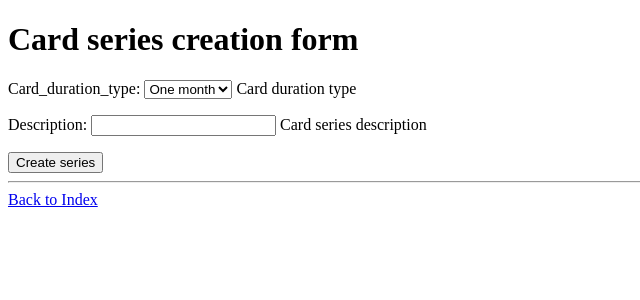
After one commit to AlexanderUp/bonus_cards, a Django app: page /create_series/ in a window 1280 px wide. The commit adds this page. Shown: the top 300 px of the page, without its empty margins (0-640 px from the left). Run offline with Django 4.2, Linux system fonts and the light colour scheme.

```diff
--- a/bonus/cards/admin.py
+++ b/bonus/cards/admin.py
@@ -48,6 +48,7 @@ class TransactionAdmin(admin.ModelAdmin):
     list_display = (
         "pk",
         "card",
+        "date_time",
         "amount",
         "description",
     )
--- a/bonus/cards/forms.py
+++ b/bonus/cards/forms.py
@@ -1,7 +1,14 @@
 from django import forms
+from django.core.exceptions import ValidationError
 from django.core.validators import MinValueValidator
 
 from .models import CardSeries
+
+
+class CardSeriesCreationForm(forms.ModelForm):
+    class Meta:
+        model = CardSeries
+        fields = ("duration_type", "description",)
 
 
 class CardGenerationForm(forms.Form):
@@ -18,3 +25,89 @@ class CardGenerationForm(forms.Form):
         ),
         initial=10,
     )
+
+
+class CardSearchForm(forms.Form):
+    series_from = forms.IntegerField(
+        min_value=1,
+        label="Card series from",
+        help_text="Card series from",
+        required=False,
+    )
+    series_to = forms.IntegerField(
+        min_value=1,
+        label="Card series to",
+        help_text="Card series to",
+        required=False,
+    )
+    number_from = forms.IntegerField(
+        min_value=1,
+        label="Card number from",
+        help_text="Card number from",
+        required=False,
+    )
+    number_to = forms.IntegerField(
+        min_value=1,
+        label="Card number to",
+        help_text="Card number to",
+        required=False,
+    )
+    issue_date_from = forms.DateTimeField(
+        label="Issued from",
+        help_text="Issued from",
+        required=False,
+        widget=forms.SelectDateWidget(),
+    )
+    issue_date_to = forms.DateTimeField(
+        label="Issued to",
+        help_text="Issued to",
+        required=False,
+        widget=forms.SelectDateWidget(),
+    )
+    valid_from = forms.DateTimeField(
+        label="Valid to min date",
+        help_text="Valid to min date",
+        required=False,
+        widget=forms.SelectDateWidget(),
+    )
+    valid_to = forms.DateTimeField(
+        label="Valid to max date",
+        help_text="Valid to max date",
+        required=False,
+        widget=forms.SelectDateWidget(),
+    )
+
+    def clean(self):
+        cleaned_data = super().clean()
+        series_from = cleaned_data.get("series_from")
+        series_to = cleaned_data.get("series_to")
+        number_from = cleaned_data.get("number_from")
+        number_to = cleaned_data.get("number_to")
+        issue_date_from = cleaned_data.get("issue_date_from")
+        issue_date_to = cleaned_data.get("issue_date_to")
+        valid_from = cleaned_data.get("valid_from")
+        valid_to = cleaned_data.get("valid_to")
+
+        if series_from and series_to:
+            if series_from > series_to:
+                raise ValidationError("Incorrect series bound!")
+
+        if number_from and number_to:
+            if number_from > number_to:
+                raise ValidationError("Incorrect number bound!")
+
+        if issue_date_from and issue_date_to:
+            if issue_date_from > issue_date_to:
+                raise ValidationError("Incorrect issue date bound!")
+
+        if valid_from and valid_to:
+            if valid_from > valid_to:
+                raise ValidationError("Incorrect valid until bound1")
+
+        conditions = (
+            series_from, series_to, number_from, number_to,
+            issue_date_from, issue_date_to, valid_from, valid_to,
+        )
+
+        if not any(conditions):
+            raise ValidationError("No conditions specified!")
--- a/bonus/cards/models.py
+++ b/bonus/cards/models.py
@@ -60,7 +60,6 @@ class CardSeries(models.Model):
 
 
 class Card(models.Model):
-
     NOT_ACTIVATED = 0
     ACTIVATED = 1
     OUTDATED = 2
--- /dev/null
+++ b/bonus/cards/templates/create_card_series.html
@@ -0,0 +1,12 @@
+{% extends "base.html" %}
+{% block title %}Card Series creation{% endblock %}
+{% block content %}
+<h1>Card series creation form</h1>
+<div>
+    <form method="post" action="">
+        {% csrf_token %}
+        {{ form.as_p }}
+        <button type="submit">Create series</button>
+    </form>
+</div>
+{% endblock %}
--- a/bonus/cards/templates/index.html
+++ b/bonus/cards/templates/index.html
@@ -4,7 +4,9 @@
     <h1>Welcome to Card generator!</h1>
     <hr>
     <h3>Available actions:</h3>
+    <p><a href="{% url 'cards:card_series_list' %}">Card series list</a></p>
     <p><a href="{% url 'cards:card_list' %}">Card list</a></p>
+    <p><a href="{% url 'cards:create_series' %}">Create card series</a></p>
     <p><a href="{% url 'cards:generate_cards' %}">Generate cards</a></p>
-    <p><a href="">Search card</a></p>
+    <p><a href="{% url 'cards:card_search' %}">Search card</a></p>
 {% endblock %}
--- a/bonus/cards/urls.py
+++ b/bonus/cards/urls.py
@@ -5,6 +5,11 @@ from . import views
 app_name = "cards"
 
 urlpatterns = [
+    path(
+        "card_series/",
+        views.CardSeriesListView.as_view(),
+        name="card_series_list"
+    ),
     path("card_list/", views.CardListView.as_view(), name="card_list"),
     path(
         "card_detail/<int:pk>/",
@@ -34,5 +39,13 @@ urlpatterns = [
         views.GenerateCardsFormView.as_view(),
         name="generate_cards"
     ),
+    path(
+        "create_series/",
+        views.CardSeriesCreationFormView.as_view(),
+        name="create_series"
+    ),
+    path(
+        "card_search/", views.CardSearchFormView.as_view(), name="card_search"
+    ),
     path("", views.IndexView.as_view(), name="index"),
 ]
--- a/bonus/cards/views.py
+++ b/bonus/cards/views.py
@@ -4,13 +4,18 @@ from django.urls import reverse, reverse_lazy
 from django.views.generic import (DeleteView, DetailView, FormView, ListView,
                                   TemplateView)
 
-from .forms import CardGenerationForm
-from .models import Card
+from .forms import CardGenerationForm, CardSearchForm, CardSeriesCreationForm
+from .models import Card, CardSeries
 from .utils import generate_cards
 
 
 class IndexView(TemplateView):
     template_name = "index.html"
+
+
+class CardSeriesListView(ListView):
+    model = CardSeries
+    template_name = "card_series_list.html"
 
 
 class CardListView(ListView):
@@ -56,6 +61,25 @@ class GenerateCardsFormView(FormView):
         return super().form_valid(form)
 
 
+class CardSeriesCreationFormView(FormView):
+    form_class = CardSeriesCreationForm
+    template_name = "create_card_series.html"
+    success_url = reverse_lazy("cards:card_series_list")
+
+    def form_valid(self, form):
+        form.save()
+        return super().form_valid(form)
+
+
+class CardSearchFormView(FormView):
+    form_class = CardSearchForm
+    template_name = "card_search.html"
+    success_url = reverse_lazy("cards:card_list")
+
+    def form_valid(self, form):
+        return super().form_valid(form)
+
+
 def activate_card(request, pk):
     card = get_object_or_404(Card, pk=pk)
     card.is_active = True
```
Also changed, not shown: bonus/cards/templates/card_search.html (added, +12 -0 lines), bonus/cards/templates/card_series_list.html (added, +19 -0 lines).
